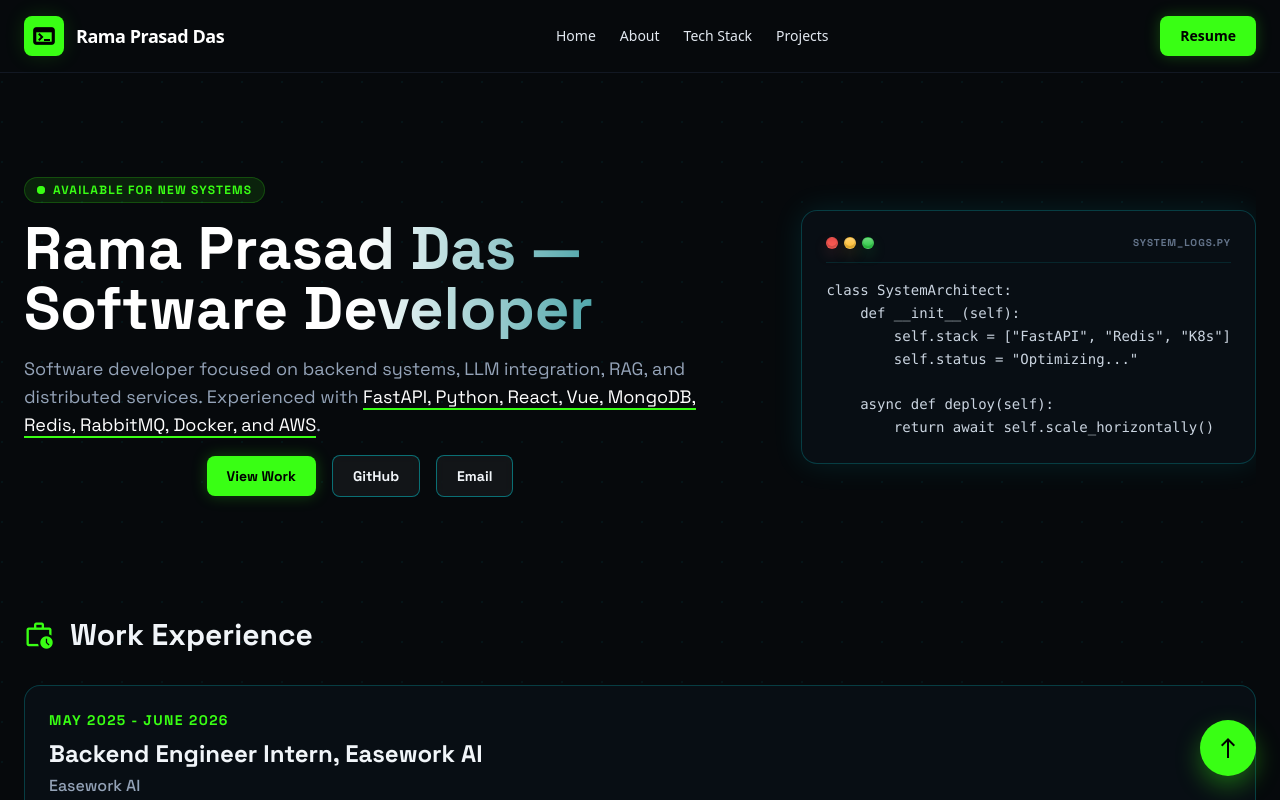
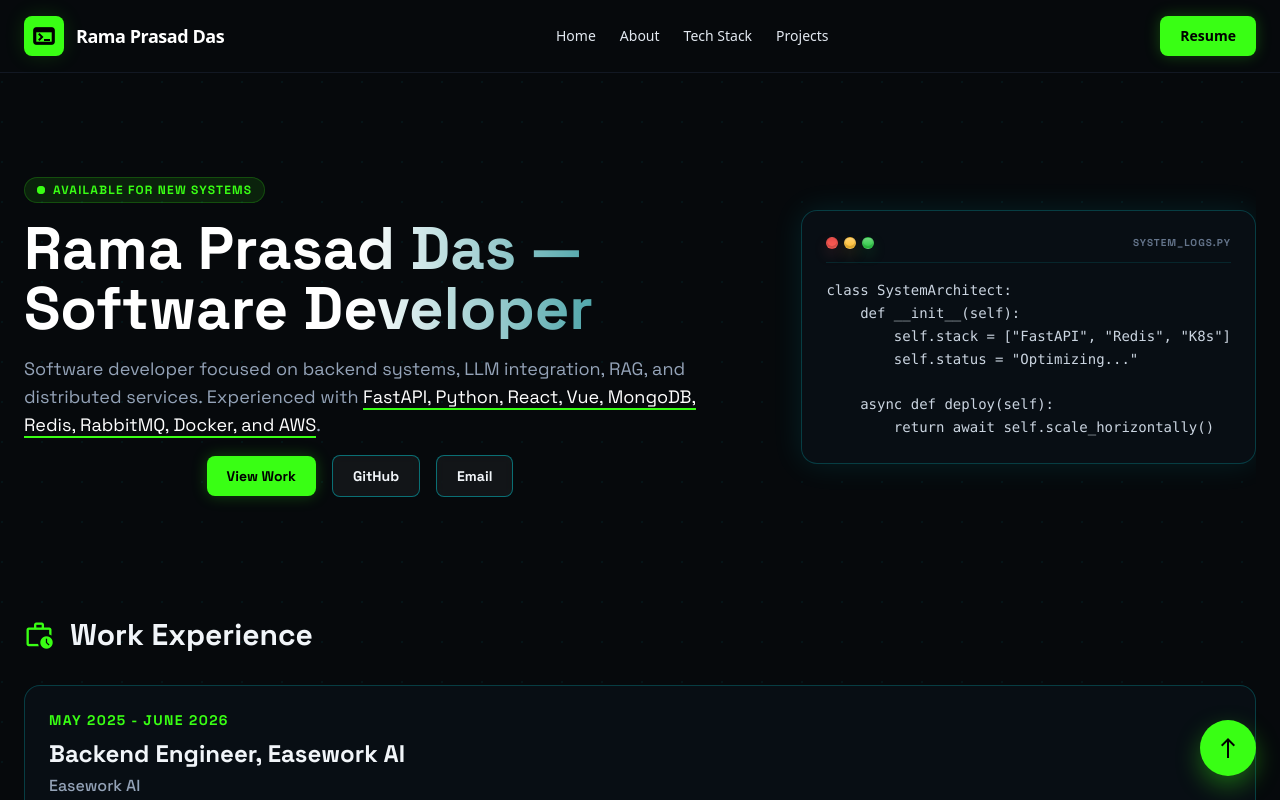
Before and after one commit to dasrama/portfolio, a Vue app: page / in a window 1280 px wide. Shown: the top 800 px of the page. Built offline with nearby package versions, Linux system fonts and the light colour scheme.

Commit message:
slight changes

```diff
--- a/src/App.vue
+++ b/src/App.vue
@@ -229,7 +229,7 @@ function openResume() {
             <Column gap="1rem" align="stretch">
               <Card>
                 <p class="text-sm font-bold uppercase tracking-widest text-primary">May 2025 - June 2026</p>
-                <h3 class="mt-2 text-2xl font-bold">Backend Engineer Intern, Easework AI</h3>
+                <h3 class="mt-2 text-2xl font-bold">Backend Engineer, Easework AI</h3>
                 <p class="mt-1 font-medium text-slate-400">Easework AI</p>
                 <ul class="mt-4 space-y-2 text-slate-300">
                   <li>Authored and deployed an LLM-powered classification and RAG system to auto-determine purchase request categories and trigger workflows, improving decision accuracy from 60% to 90% and reducing manual approvals by 10%.</li>
```
